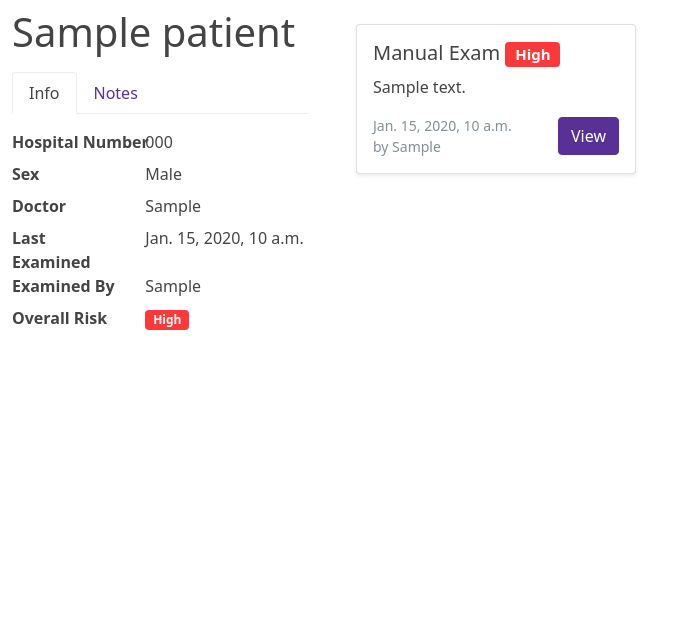
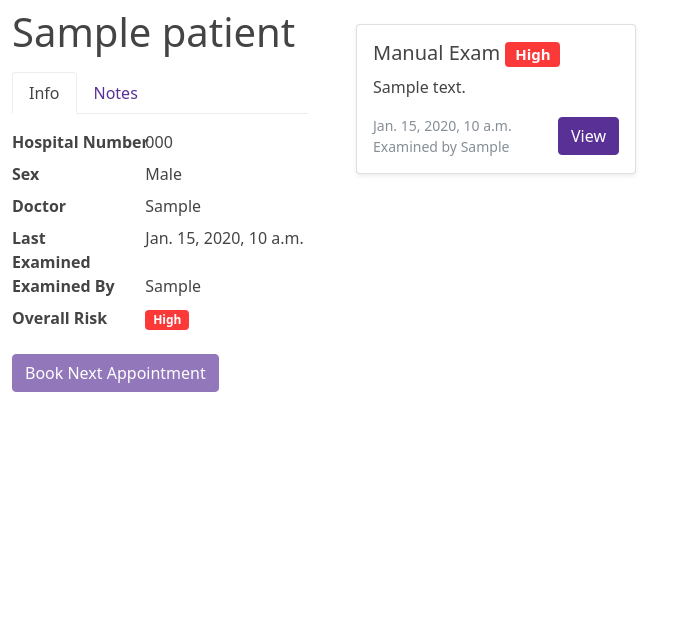
Before and after one commit to scancer-org/webapp, a Django app: page /patients/1/ in a window 1280 px wide. Shown: the part 56-688 px from the top of the page, without its empty margins (0-687 px from the left). Run offline with Django 3.2, Linux system fonts and the light colour scheme; a user stored in the database is signed in; tables that the repository leaves empty hold one stand-in row (values such as "Sample post"); some libraries are stand-ins or nearby versions.

Commit message:
Refine the patient detail view

```diff
--- a/scancer/examinations/models.py
+++ b/scancer/examinations/models.py
@@ -22,6 +22,9 @@ class Examination(models.Model):
     priority = models.CharField(max_length=25, choices=PRIORITY_CHOICES, blank=True)
     healthcare_professional = models.CharField(max_length=50, blank=True)
 
+    class Meta:
+        ordering = ["-date"]
+
     def __str__(self):
         return f"{self.kind} ({self.date})"
 
--- a/scancer/templates/patients/detail.html
+++ b/scancer/templates/patients/detail.html
@@ -42,6 +42,7 @@
               <span class="badge bg-{{ patient.risk_colour }}">{{ patient.get_risk_display }}</span>
             </dd>
           </dl>
+          <a class="btn btn-primary disabled" href="">Book Next Appointment</a>
         </div>
         <div class="tab-pane fade" id="notes" role="tabpanel" aria-labelledby="notes-tab">
           <div>
@@ -61,7 +62,7 @@
                 <h5 class="card-title">{{ examination.get_kind_display }} <span class="badge bg-{{ examination.priority_colour }}">{{ examination.get_priority_display }}</span></h5>
                 <p class="card-text">{{ examination.note }}</p>
                 <div class="d-flex justify-content-between align-items-center">
-                  <small class="text-muted">{{ examination.date }}<br> by {{ examination.healthcare_professional }}</small>
+                  <small class="text-muted">{{ examination.date }}<br>Examined by {{ examination.healthcare_professional }}</small>
                   <a href="{{ examination.get_absolute_url }}" class="btn btn-primary">View</a>
                 </div>
               </div>
```
